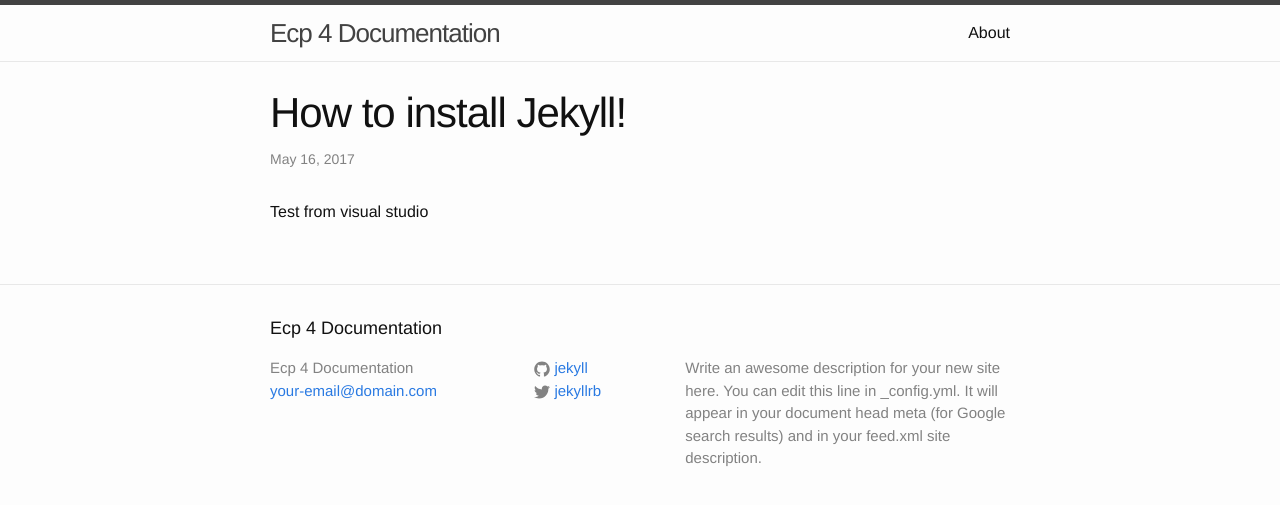
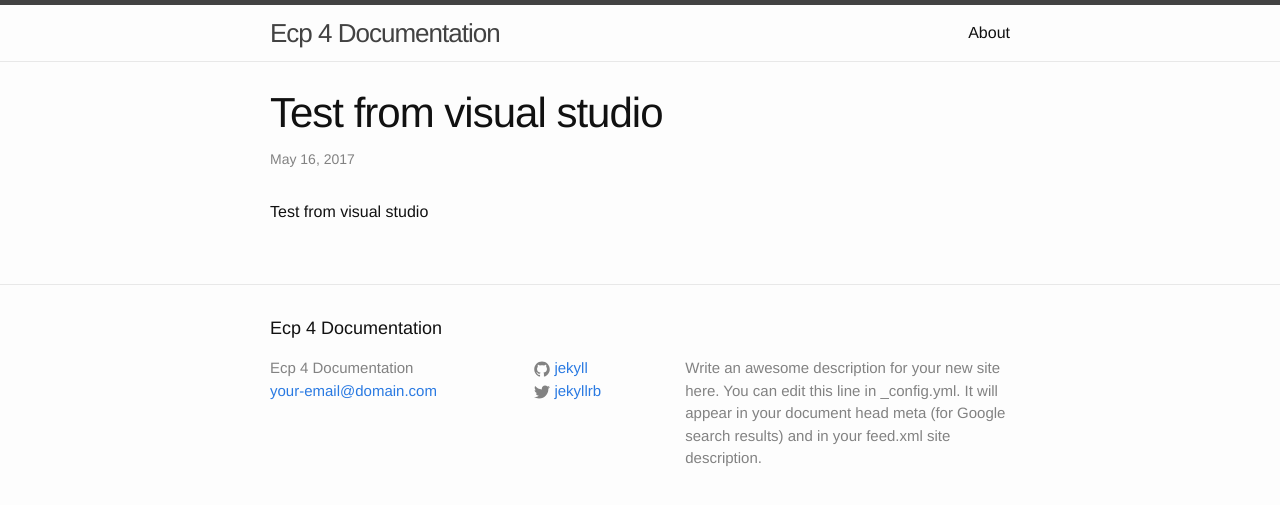
Before and after one commit to ywangsmith/jekyll, a Jekyll site: the page built from _posts/2017-05-16-Test-From-Visual-Studio.markdown, in a window 1280 px wide. Shown: the top 505 px of the page. Built offline with Jekyll 4.4.1, drawn with Linux system fonts in a browser that asks for light colours.

Commit message:
Test from VS2

```diff
--- a/_posts/2017-05-16-Test-From-Visual-Studio.markdown
+++ b/_posts/2017-05-16-Test-From-Visual-Studio.markdown
@@ -1,7 +1,7 @@
 ---
 layout: post
-title:  "How to install Jekyll!"
-date:   2017-05-16 11:03:29
+title:  "Test from visual studio"
+date:   2017-05-16 11:04:29
 categories: jekyll update
 ---
 Test from visual studio
```
